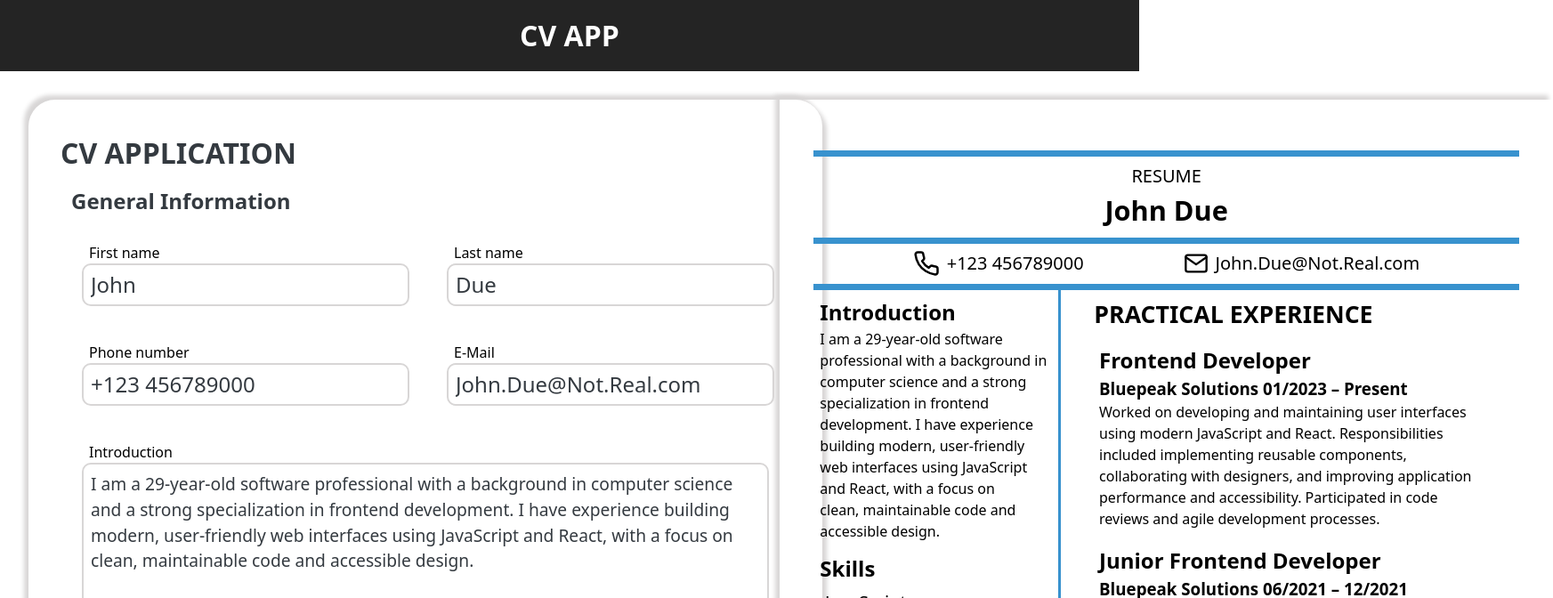
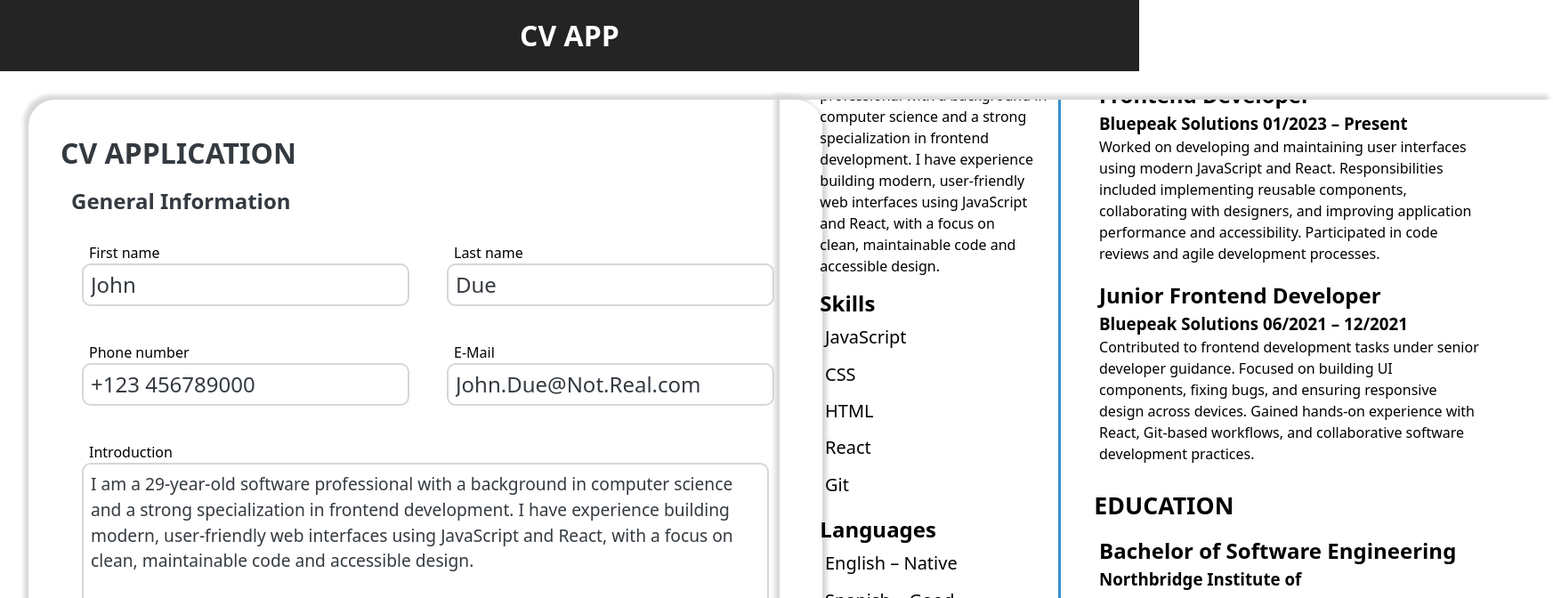
Before and after one commit to V1IRuZ/cv-application, a React (Vite) app: page / in a window 1280 px wide. Shown: the top 672 px of the page at 89% size, 1745 px wide, since content can reach past the window. Built offline with nearby package versions, Linux system fonts and the light colour scheme.

Commit message:
style: set resume wrapper div position fixed
- New parent container is relative
- Resume wrapper div height updated

```diff
--- a/src/styles/App.css
+++ b/src/styles/App.css
@@ -18,13 +18,19 @@ main {
   padding: 32px;
 }
 
+.container {
+  position: relative;
+}
+
 .a4-container {
+  position: fixed;
   display:  flex;
   align-items: center;
   justify-content: center;
   overflow: auto;
+  padding: 10mm;
   width: 230mm;
-  height: 327mm;
+  height: 80vh;
   --shadow: #d8d6d6;
   box-shadow:
     5px 5px 5px var(--shadow),
```
